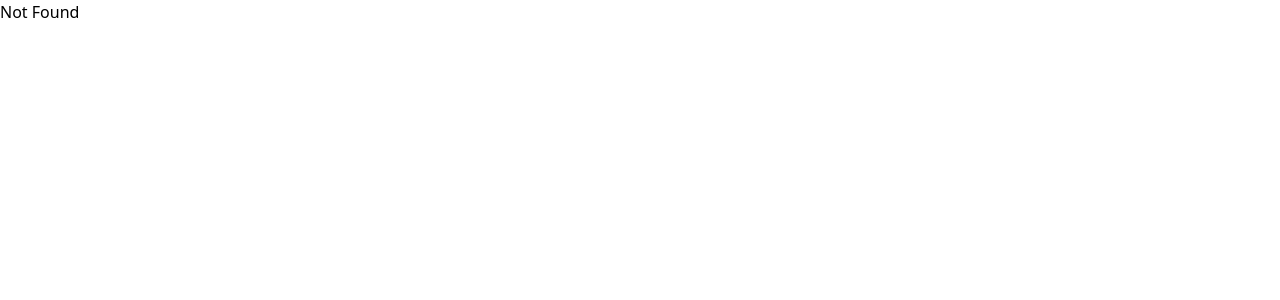
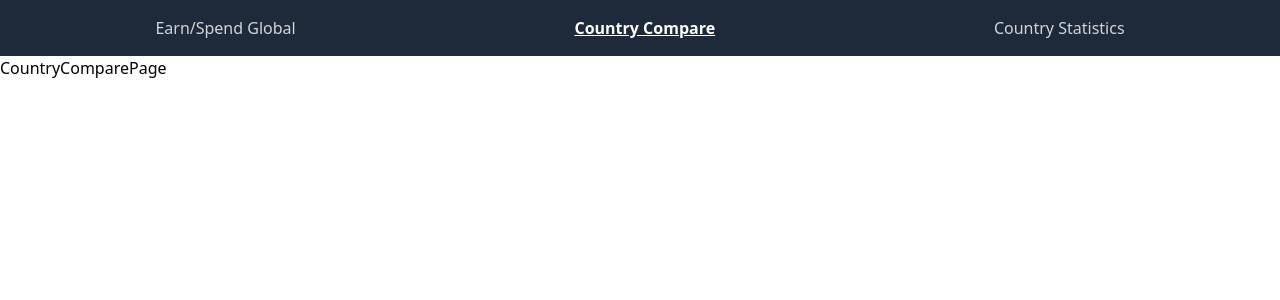
Before and after one commit to Juin28/Income_Expense_Atlas, a React (Vite) app: page /country-compare in a window 1280 px wide. Shown: the top 300 px of the page. Built offline with nearby package versions, Linux system fonts and the light colour scheme.

Commit message:
set up the skeleton

```diff
--- a/package.json
+++ b/package.json
@@ -11,6 +11,7 @@
   },
   "dependencies": {
     "@tailwindcss/vite": "^4.0.4",
+    "d3": "^7.9.0",
     "react": "^19.0.0",
     "react-dom": "^19.0.0",
     "react-router-dom": "^7.1.5",
--- a/src/App.jsx
+++ b/src/App.jsx
@@ -1,12 +1,19 @@
 import { Routes, Route } from 'react-router-dom'
-import HomePage from './pages/HomePage'
+import EarnAndSpendPage from './pages/EarnAndSpendPage'
+import CountryComparePage from './pages/CountryComparePage'
+import CountryStatisticPage from './pages/CountryStatisticPage'
+import Layout from './Layout'
 
 function App() {
 
   return (
     <Routes>
-      <Route index element={<HomePage />} />
-      <Route path="*" element={<div>Not Found</div>} />
+      <Route path="/" element={<Layout />}>
+        <Route index element={<EarnAndSpendPage />} />
+        <Route path="/country-compare" element={<CountryComparePage />} />
+        <Route path="/country-statistics" element={<CountryStatisticPage />} />
+        <Route path="*" element={<div>Not Found</div>} />
+      </Route>
     </Routes>
   )
 }
--- /dev/null
+++ b/src/Layout.jsx
@@ -0,0 +1,11 @@
+import { Outlet } from "react-router-dom";
+import Header from "./components/Header";
+
+export default function Layout() {
+    return (
+        <div>
+            <Header />
+            <Outlet />
+        </div>
+    )
+}
--- /dev/null
+++ b/src/components/Header.jsx
@@ -0,0 +1,28 @@
+import { Link, useLocation } from "react-router-dom";
+
+export default function Header() {
+    const location = useLocation();
+
+    return (
+        <div className="bg-gray-800 p-4 flex justify-around">
+            <Link
+                to="/"
+                className={`text-gray-300 hover:text-white transition duration-300 ${location.pathname === '/' ? 'font-bold text-white underline' : ''}`}
+            >
+                Earn/Spend Global
+            </Link>
+            <Link
+                to="/country-compare"
+                className={`text-gray-300 hover:text-white transition duration-300 ${location.pathname === '/country-compare' ? 'font-bold text-white underline' : ''}`}
+            >
+                Country Compare
+            </Link>
+            <Link
+                to="/country-statistics"
+                className={`text-gray-300 hover:text-white transition duration-300 ${location.pathname === '/country-statistics' ? 'font-bold text-white underline' : ''}`}
+            >
+                Country Statistics
+            </Link>
+        </div>
+    );
+}
--- a/src/components/HomePage/HomePageHeader.jsx
+++ /dev/null
@@ -1,7 +0,0 @@
-export default function HomePageHeader() {
-    return (
-        <header className="text-2xl font-bold text-center">
-            <h1>Home Page</h1>
-        </header>
-    );
-}
--- /dev/null
+++ b/src/pages/CountryComparePage.jsx
@@ -0,0 +1,7 @@
+export default function CountryComparePage() {
+    return (
+        <div>
+            <h1>CountryComparePage</h1>
+        </div>
+    )
+}
--- /dev/null
+++ b/src/pages/CountryStatisticPage.jsx
@@ -0,0 +1,7 @@
+export default function CountryStatisticPage() {
+    return (
+        <div>
+            <h1>CountryStatisticPage</h1>
+        </div>
+    )
+}
--- /dev/null
+++ b/src/pages/EarnAndSpendPage.jsx
@@ -0,0 +1,7 @@
+export default function EarnAndSpendPage() {
+    return (
+        <div>
+            <h1>EarnAndSpendPage</h1>
+        </div>
+    )
+}
--- a/src/pages/HomePage.jsx
+++ /dev/null
@@ -1,7 +0,0 @@
-import HomePageHeader from "../components/HomePage/HomePageHeader";
-
-export default function HomePage() {
-    return (
-        <HomePageHeader />
-    )
-}
```
Also changed, not shown: 1 other file (tests, documents, lock files or other folders).
